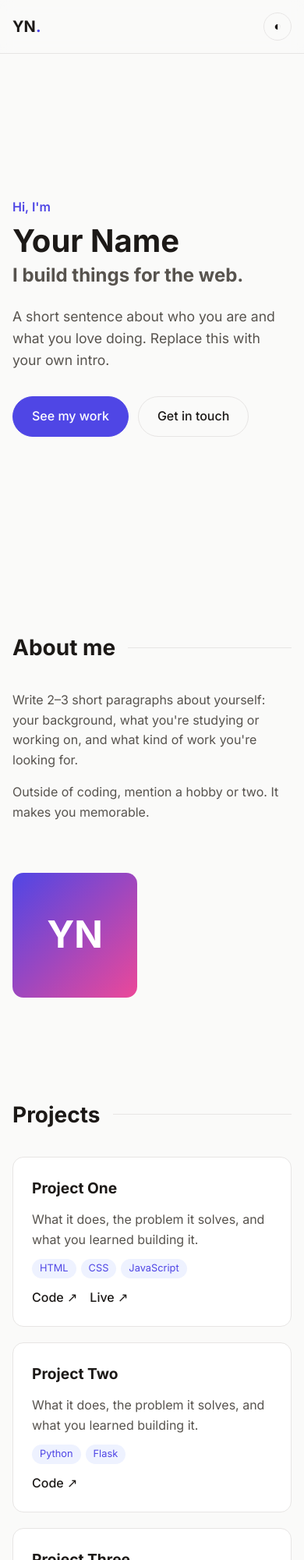
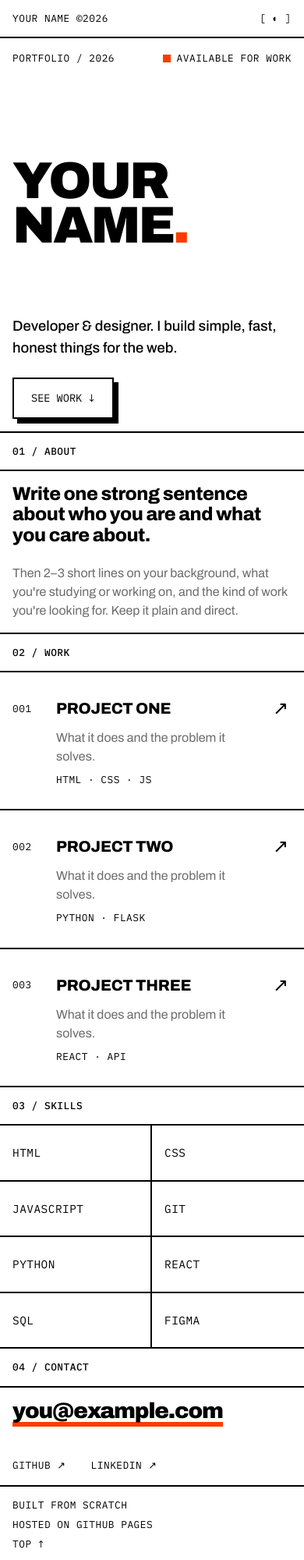
Before and after one commit to uwaisuabu001/kaks-cv, a plain HTML site: page index.html in a window 390 px wide. Shown: the top 2000 px of the page at 78% size. Drawn offline with Linux system fonts and the light colour scheme.

Commit message:
Restyle portfolio: brutalist, clean
Co-Authored-By: Claude Opus 5.5 <noreply@anthropic.com>
Claude-Session: https://claude.ai/code/session_01To1eEg49GGPnShBTo9D1gi

```diff
--- a/index.html
+++ b/index.html
@@ -7,110 +7,109 @@
   <meta name="description" content="Portfolio of Your Name: developer, designer and builder.">
   <link rel="preconnect" href="https://fonts.googleapis.com">
   <link rel="preconnect" href="https://fonts.gstatic.com" crossorigin>
-  <link href="https://fonts.googleapis.com/css2?family=Inter:wght@400;500;600;700&display=swap" rel="stylesheet">
+  <link href="https://fonts.googleapis.com/css2?family=Archivo:wght@400;500;800;900&family=IBM+Plex+Mono:wght@400;500&display=swap" rel="stylesheet">
   <link rel="stylesheet" href="style.css">
 </head>
 <body>
-  <header class="nav">
-    <a href="#top" class="logo">YN<span>.</span></a>
-    <nav>
+  <header class="bar">
+    <a href="#top" class="mono">YOUR NAME ©<span id="year"></span></a>
+    <nav class="mono">
       <a href="#about">About</a>
-      <a href="#projects">Projects</a>
+      <a href="#work">Work</a>
       <a href="#skills">Skills</a>
       <a href="#contact">Contact</a>
     </nav>
-    <button id="theme-toggle" aria-label="Toggle dark mode">◐</button>
+    <button id="theme-toggle" class="mono" aria-label="Toggle dark mode">[ ◐ ]</button>
   </header>
 
   <main id="top">
     <!-- HERO -->
     <section class="hero">
-      <p class="eyebrow">Hi, I'm</p>
-      <h1>Your Name</h1>
-      <h2>I build things for the web.</h2>
-      <p class="lead">
-        A short sentence about who you are and what you love doing.
-        Replace this with your own intro.
-      </p>
-      <div class="cta">
-        <a href="#projects" class="btn primary">See my work</a>
-        <a href="#contact" class="btn">Get in touch</a>
+      <div class="hero-meta mono">
+        <span>Portfolio / 2026</span>
+        <span class="status"><i></i>Available for work</span>
+      </div>
+      <h1>Your<br>Name<span class="dot">.</span></h1>
+      <div class="hero-foot">
+        <p class="lead">Developer &amp; designer. I build simple, fast, honest things for the web.</p>
+        <a href="#work" class="btn">See work ↓</a>
       </div>
     </section>
 
     <!-- ABOUT -->
-    <section id="about">
-      <h3 class="section-title">About me</h3>
-      <div class="about">
-        <div>
-          <p>
-            Write 2–3 short paragraphs about yourself: your background, what you're
-            studying or working on, and what kind of work you're looking for.
-          </p>
-          <p>
-            Outside of coding, mention a hobby or two. It makes you memorable.
-          </p>
-        </div>
-        <div class="avatar" aria-hidden="true">YN</div>
+    <section id="about" class="row">
+      <h2 class="label mono">01 / About</h2>
+      <div class="content">
+        <p class="big">
+          Write one strong sentence about who you are and what you care about.
+        </p>
+        <p>
+          Then 2–3 short lines on your background, what you're studying or working
+          on, and the kind of work you're looking for. Keep it plain and direct.
+        </p>
       </div>
     </section>
 
-    <!-- PROJECTS -->
-    <section id="projects">
-      <h3 class="section-title">Projects</h3>
-      <div class="grid">
-        <article class="card">
-          <h4>Project One</h4>
-          <p>What it does, the problem it solves, and what you learned building it.</p>
-          <ul class="tags"><li>HTML</li><li>CSS</li><li>JavaScript</li></ul>
-          <div class="links">
-            <a href="https://github.com/" target="_blank" rel="noopener">Code ↗</a>
-            <a href="#" target="_blank" rel="noopener">Live ↗</a>
-          </div>
-        </article>
-        <article class="card">
-          <h4>Project Two</h4>
-          <p>What it does, the problem it solves, and what you learned building it.</p>
-          <ul class="tags"><li>Python</li><li>Flask</li></ul>
-          <div class="links">
-            <a href="https://github.com/" target="_blank" rel="noopener">Code ↗</a>
-          </div>
-        </article>
-        <article class="card">
-          <h4>Project Three</h4>
-          <p>What it does, the problem it solves, and what you learned building it.</p>
-          <ul class="tags"><li>React</li><li>API</li></ul>
-          <div class="links">
-            <a href="https://github.com/" target="_blank" rel="noopener">Code ↗</a>
-            <a href="#" target="_blank" rel="noopener">Live ↗</a>
-          </div>
-        </article>
-      </div>
+    <!-- WORK -->
+    <section id="work" class="row">
+      <h2 class="label mono">02 / Work</h2>
+      <ol class="projects content">
+        <li>
+          <a href="https://github.com/" target="_blank" rel="noopener">
+            <span class="num mono">001</span>
+            <span class="title">Project One</span>
+            <span class="desc">What it does and the problem it solves.</span>
+            <span class="stack mono">HTML · CSS · JS</span>
+            <span class="arrow">↗</span>
+          </a>
+        </li>
+        <li>
+          <a href="https://github.com/" target="_blank" rel="noopener">
+            <span class="num mono">002</span>
+            <span class="title">Project Two</span>
+            <span class="desc">What it does and the problem it solves.</span>
+            <span class="stack mono">Python · Flask</span>
+            <span class="arrow">↗</span>
+          </a>
+        </li>
+        <li>
+          <a href="https://github.com/" target="_blank" rel="noopener">
+            <span class="num mono">003</span>
+            <span class="title">Project Three</span>
+            <span class="desc">What it does and the problem it solves.</span>
+            <span class="stack mono">React · API</span>
+            <span class="arrow">↗</span>
+          </a>
+        </li>
+      </ol>
     </section>
 
     <!-- SKILLS -->
-    <section id="skills">
-      <h3 class="section-title">Skills</h3>
-      <ul class="skills">
-        <li>HTML</li><li>CSS</li><li>JavaScript</li><li>Git &amp; GitHub</li>
+    <section id="skills" class="row">
+      <h2 class="label mono">03 / Skills</h2>
+      <ul class="skills content mono">
+        <li>HTML</li><li>CSS</li><li>JavaScript</li><li>Git</li>
         <li>Python</li><li>React</li><li>SQL</li><li>Figma</li>
       </ul>
     </section>
 
     <!-- CONTACT -->
-    <section id="contact" class="contact">
-      <h3 class="section-title">Let's talk</h3>
-      <p>I'm open to new opportunities. My inbox is always open.</p>
-      <a class="btn primary" href="mailto:you@example.com">Say hello</a>
-      <div class="socials">
-        <a href="https://github.com/your-username" target="_blank" rel="noopener">GitHub</a>
-        <a href="https://linkedin.com/in/your-profile" target="_blank" rel="noopener">LinkedIn</a>
+    <section id="contact" class="row contact">
+      <h2 class="label mono">04 / Contact</h2>
+      <div class="content">
+        <a class="email" href="mailto:you@example.com">you@example.com</a>
+        <div class="socials mono">
+          <a href="https://github.com/uwaisuabu001" target="_blank" rel="noopener">GitHub ↗</a>
+          <a href="https://linkedin.com/in/your-profile" target="_blank" rel="noopener">LinkedIn ↗</a>
+        </div>
       </div>
     </section>
   </main>
 
-  <footer>
-    <p>© <span id="year"></span> Your Name · Built from scratch, hosted on GitHub Pages</p>
+  <footer class="bar mono">
+    <span>Built from scratch</span>
+    <span>Hosted on GitHub Pages</span>
+    <a href="#top">Top ↑</a>
   </footer>
 
   <script src="script.js"></script>
--- a/script.js
+++ b/script.js
@@ -24,7 +24,7 @@ const observer = new IntersectionObserver((entries) => {
   });
 }, { threshold: 0.1 });
 
-document.querySelectorAll("section:not(.hero)").forEach((s) => {
+document.querySelectorAll(".row .content").forEach((s) => {
   s.classList.add("reveal");
   observer.observe(s);
 });
--- a/style.css
+++ b/style.css
@@ -1,143 +1,197 @@
+/* =========================================
+   Brutalist / clean
+   One rule: black lines, white space, one accent.
+   ========================================= */
+
 :root {
-  --bg: #fafaf9;
-  --surface: #ffffff;
-  --text: #1c1917;
-  --muted: #57534e;
-  --border: #e7e5e4;
-  --accent: #4f46e5;
-  --accent-soft: #eef2ff;
-  --radius: 14px;
+  --bg: #ffffff;
+  --fg: #000000;
+  --muted: #6b6b6b;
+  --accent: #ff3b00;   /* change this to restyle the whole site */
+  --line: 2px solid var(--fg);
+  --pad: clamp(16px, 4vw, 48px);
 }
 
 :root[data-theme="dark"] {
-  --bg: #0c0a09;
-  --surface: #1c1917;
-  --text: #f5f5f4;
-  --muted: #a8a29e;
-  --border: #292524;
-  --accent: #818cf8;
-  --accent-soft: #1e1b4b;
+  --bg: #000000;
+  --fg: #ffffff;
+  --muted: #9a9a9a;
 }
 
 * { box-sizing: border-box; margin: 0; padding: 0; }
 html { scroll-behavior: smooth; }
 
 body {
-  font-family: "Inter", system-ui, sans-serif;
+  font-family: "Archivo", "Helvetica Neue", Arial, sans-serif;
   background: var(--bg);
-  color: var(--text);
-  line-height: 1.6;
-  transition: background .2s, color .2s;
+  color: var(--fg);
+  line-height: 1.5;
+  -webkit-font-smoothing: antialiased;
 }
 
 a { color: inherit; text-decoration: none; }
+ol, ul { list-style: none; }
+.mono {
+  font-family: "IBM Plex Mono", ui-monospace, monospace;
+  font-size: .8rem;
+  text-transform: uppercase;
+  letter-spacing: .04em;
+}
+::selection { background: var(--accent); color: #fff; }
 
-/* ---------- Nav ---------- */
-.nav {
-  position: sticky; top: 0; z-index: 10;
+/* ---------- Top / bottom bars ---------- */
+.bar {
   display: flex; align-items: center; gap: 24px;
-  padding: 16px max(16px, calc((100% - 960px) / 2));
-  background: color-mix(in srgb, var(--bg) 85%, transparent);
-  backdrop-filter: blur(8px);
-  border-bottom: 1px solid var(--border);
+  padding: 14px var(--pad);
+  border-bottom: var(--line);
+  background: var(--bg);
 }
-.logo { font-weight: 700; font-size: 1.25rem; }
-.logo span { color: var(--accent); }
-.nav nav { display: flex; gap: 20px; margin-left: auto; }
-.nav nav a { color: var(--muted); font-size: .95rem; }
-.nav nav a:hover { color: var(--accent); }
+header.bar { position: sticky; top: 0; z-index: 10; }
+.bar nav { display: flex; gap: 24px; margin-left: auto; }
+.bar a:hover { color: var(--accent); }
+footer.bar { border-bottom: 0; border-top: var(--line); justify-content: space-between; }
+
 #theme-toggle {
-  background: none; border: 1px solid var(--border); color: var(--text);
-  width: 36px; height: 36px; border-radius: 50%; cursor: pointer; font-size: 1rem;
+  background: none; border: 0; color: inherit; cursor: pointer;
 }
-
-/* ---------- Layout ---------- */
-main { max-width: 960px; margin: 0 auto; padding: 0 16px; }
-section { padding: 96px 0; }
-.section-title {
-  font-size: 1.75rem; margin-bottom: 32px;
-  display: flex; align-items: center; gap: 16px;
-}
-.section-title::after {
-  content: ""; flex: 1; height: 1px; background: var(--border);
-}
+#theme-toggle:hover { color: var(--accent); }
 
 /* ---------- Hero ---------- */
-.hero { min-height: 80vh; display: flex; flex-direction: column; justify-content: center; }
-.eyebrow { color: var(--accent); font-weight: 600; margin-bottom: 8px; }
-.hero h1 { font-size: clamp(2.5rem, 8vw, 4.5rem); line-height: 1.1; }
-.hero h2 { font-size: clamp(1.5rem, 5vw, 3rem); color: var(--muted); line-height: 1.2; margin-top: 8px; }
-.lead { max-width: 560px; margin-top: 24px; color: var(--muted); font-size: 1.1rem; }
-.cta { display: flex; gap: 12px; margin-top: 32px; flex-wrap: wrap; }
+.hero {
+  min-height: calc(100vh - 50px);
+  display: flex; flex-direction: column; justify-content: space-between;
+  padding: var(--pad);
+  border-bottom: var(--line);
+}
+.hero-meta { display: flex; justify-content: space-between; gap: 16px; flex-wrap: wrap; }
+.status { display: inline-flex; align-items: center; gap: 8px; }
+.status i {
+  width: 10px; height: 10px; background: var(--accent); display: inline-block;
+  animation: blink 1.2s steps(1) infinite;
+}
+@keyframes blink { 50% { opacity: 0; } }
+
+.hero h1 {
+  font-weight: 900;
+  font-size: clamp(4rem, 17vw, 15rem);
+  line-height: .85;
+  letter-spacing: -.05em;
+  text-transform: uppercase;
+  margin: 48px 0;
+}
+.dot { color: var(--accent); }
+
+.hero-foot {
+  display: flex; justify-content: space-between; align-items: flex-end;
+  gap: 24px; flex-wrap: wrap;
+}
+.lead { max-width: 420px; font-size: 1.15rem; font-weight: 500; }
 
 .btn {
-  display: inline-block; padding: 12px 24px; border-radius: 999px;
-  border: 1px solid var(--border); font-weight: 500;
-  transition: transform .15s, border-color .15s;
+  display: inline-block;
+  font-family: "IBM Plex Mono", monospace; text-transform: uppercase; font-size: .85rem;
+  padding: 14px 22px;
+  border: var(--line);
+  background: var(--bg);
+  box-shadow: 6px 6px 0 var(--fg);
+  transition: transform .1s, box-shadow .1s;
 }
-.btn:hover { transform: translateY(-2px); border-color: var(--accent); }
-.btn.primary { background: var(--accent); color: #fff; border-color: var(--accent); }
+.btn:hover { transform: translate(3px, 3px); box-shadow: 3px 3px 0 var(--fg); background: var(--accent); color: #fff; }
+.btn:active { transform: translate(6px, 6px); box-shadow: none; }
 
-/* ---------- About ---------- */
-.about { display: grid; grid-template-columns: 2fr 1fr; gap: 48px; align-items: center; }
-.about p { color: var(--muted); margin-bottom: 16px; }
-.avatar {
-  aspect-ratio: 1; border-radius: var(--radius);
-  background: linear-gradient(135deg, var(--accent), #ec4899);
-  display: grid; place-items: center;
-  color: #fff; font-size: 3rem; font-weight: 700;
+/* ---------- Rows: label column + content column ---------- */
+.row {
+  display: grid;
+  grid-template-columns: minmax(160px, 1fr) 3fr;
+  border-bottom: var(--line);
 }
+.label {
+  padding: var(--pad);
+  border-right: var(--line);
+  font-weight: 500;
+}
+.content { padding: var(--pad); }
 
-/* ---------- Projects ---------- */
-.grid { display: grid; grid-template-columns: repeat(auto-fill, minmax(260px, 1fr)); gap: 20px; }
-.card {
-  background: var(--surface); border: 1px solid var(--border);
-  border-radius: var(--radius); padding: 24px;
-  display: flex; flex-direction: column; gap: 12px;
-  transition: transform .2s, border-color .2s;
+/* About */
+.big {
+  font-size: clamp(1.5rem, 3.4vw, 2.6rem);
+  font-weight: 800;
+  line-height: 1.1;
+  letter-spacing: -.02em;
+  margin-bottom: 24px;
+  max-width: 22ch;
 }
-.card:hover { transform: translateY(-4px); border-color: var(--accent); }
-.card h4 { font-size: 1.2rem; }
-.card p { color: var(--muted); flex: 1; }
-.tags { list-style: none; display: flex; flex-wrap: wrap; gap: 6px; }
-.tags li {
-  font-size: .8rem; padding: 2px 10px; border-radius: 999px;
-  background: var(--accent-soft); color: var(--accent);
+#about p:not(.big) { max-width: 560px; color: var(--muted); }
+
+/* Work */
+.projects { padding: 0; }
+.projects li + li { border-top: var(--line); }
+.projects a {
+  display: grid;
+  grid-template-columns: 56px minmax(260px, 1fr) 1.4fr auto 32px;
+  align-items: center; gap: 24px;
+  padding: 28px var(--pad);
+  transition: background .12s, color .12s;
 }
-.links { display: flex; gap: 16px; font-weight: 500; }
-.links a:hover { color: var(--accent); }
+.projects a:hover { background: var(--fg); color: var(--bg); }
+.projects a:hover .arrow { color: var(--accent); transform: translate(4px, -4px); }
+.title { font-size: clamp(1.25rem, 2.4vw, 1.75rem); font-weight: 800; text-transform: uppercase; letter-spacing: -.01em; }
+.desc { color: var(--muted); }
+.projects a:hover .desc { color: inherit; opacity: .7; }
+.arrow { font-size: 1.5rem; transition: transform .12s; }
 
-/* ---------- Skills ---------- */
-.skills { list-style: none; display: flex; flex-wrap: wrap; gap: 10px; }
+/* Skills */
+.skills { display: flex; flex-wrap: wrap; gap: 0; padding: 0; }
 .skills li {
-  padding: 10px 18px; border: 1px solid var(--border);
-  border-radius: 999px; background: var(--surface);
+  flex: 1 0 25%;
+  padding: 24px var(--pad);
+  border-right: var(--line);
+  border-bottom: var(--line);
+  font-size: .9rem;
 }
+.skills li:nth-child(4n) { border-right: 0; }
+.skills li:nth-last-child(-n+4) { border-bottom: 0; }
+.skills li:hover { background: var(--accent); color: #fff; }
 
-/* ---------- Contact ---------- */
-.contact { text-align: center; }
-.contact .section-title { justify-content: center; }
-.contact .section-title::after { display: none; }
-.contact p { color: var(--muted); margin-bottom: 24px; }
-.socials { display: flex; justify-content: center; gap: 24px; margin-top: 32px; color: var(--muted); }
+/* Contact */
+#contact { border-bottom: 0; }
+.email {
+  display: inline-block;
+  font-size: clamp(1.75rem, 6vw, 5rem);
+  font-weight: 900;
+  letter-spacing: -.04em;
+  line-height: 1;
+  word-break: break-all;
+  border-bottom: 6px solid var(--accent);
+}
+.email:hover { color: var(--accent); }
+.socials { display: flex; gap: 32px; margin-top: 40px; }
 .socials a:hover { color: var(--accent); }
 
-footer { text-align: center; padding: 32px 16px; color: var(--muted); font-size: .9rem; border-top: 1px solid var(--border); }
-
-/* ---------- Fade-in on scroll ---------- */
-.reveal { opacity: 0; transform: translateY(20px); transition: opacity .6s, transform .6s; }
+/* ---------- Reveal on scroll ---------- */
+.reveal { opacity: 0; transform: translateY(16px); transition: opacity .5s, transform .5s; }
 .reveal.visible { opacity: 1; transform: none; }
 
 /* ---------- Mobile ---------- */
-@media (max-width: 640px) {
-  .nav nav { display: none; }
+@media (max-width: 760px) {
+  .bar nav { display: none; }
   #theme-toggle { margin-left: auto; }
-  .about { grid-template-columns: 1fr; }
-  .avatar { max-width: 160px; }
-  section { padding: 64px 0; }
+  .hero { min-height: auto; gap: 24px; }
+  .hero h1 { margin: 96px 0 64px; }
+  .row { grid-template-columns: 1fr; }
+  .label { border-right: 0; border-bottom: var(--line); padding-top: 14px; padding-bottom: 14px; }
+  .projects a { grid-template-columns: 40px 1fr 24px; gap: 8px 16px; }
+  .projects .desc, .projects .stack { grid-column: 2; }
+  .projects .arrow { grid-column: 3; grid-row: 1; }
+  .skills li { flex-basis: 50%; }
+  .skills li:nth-child(4n) { border-right: var(--line); }
+  .skills li:nth-child(2n) { border-right: 0; }
+  .skills li:nth-last-child(-n+4) { border-bottom: var(--line); }
+  .skills li:nth-last-child(-n+2) { border-bottom: 0; }
+  footer.bar { flex-direction: column; align-items: flex-start; gap: 6px; }
 }
 
 @media (prefers-reduced-motion: reduce) {
-  * { transition: none !important; scroll-behavior: auto !important; }
+  * { transition: none !important; animation: none !important; scroll-behavior: auto !important; }
   .reveal { opacity: 1; transform: none; }
 }
```
